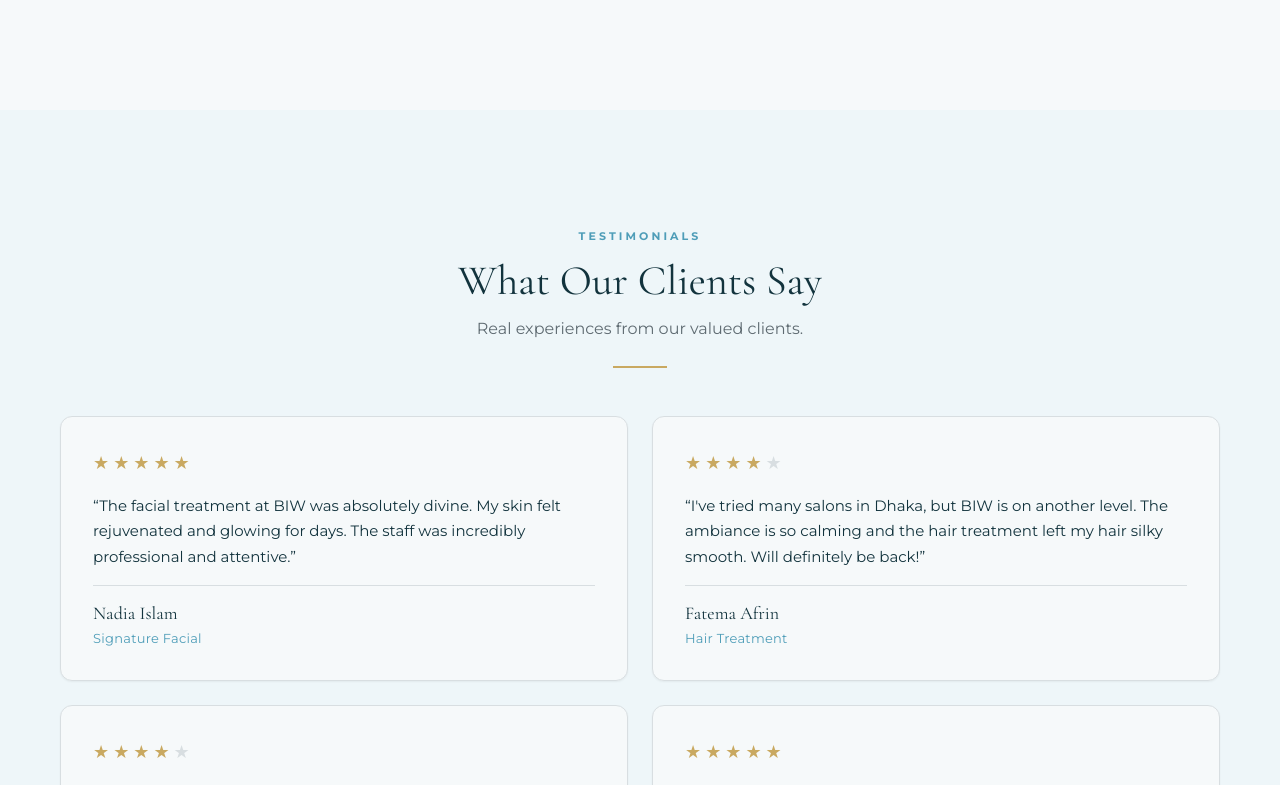
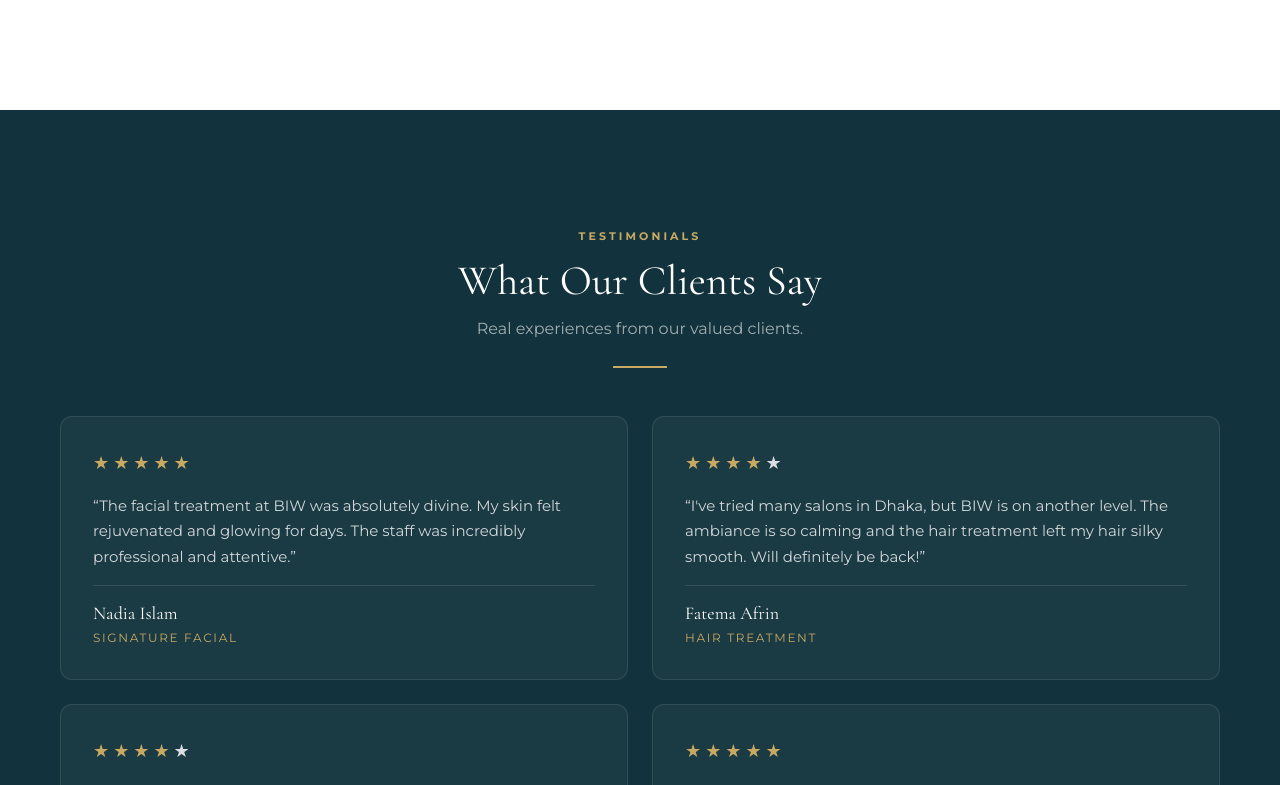
Before and after one commit to Zhovon/BIW-sfy-prototype, a Next.js app: page / in a window 1280 px wide. Shown: the part 2775-3560 px from the top of the page. Built offline with nearby package versions, Linux system fonts and the light colour scheme; no server answers.

Commit message:
Clinical vibe pass: dark Teal Ink testimonials + closing CTA band, pure-white base, footer logo, tighter rhythm

```diff
--- a/src/app/(store)/page.tsx
+++ b/src/app/(store)/page.tsx
@@ -109,18 +109,18 @@ export default function Home() {
         </div>
       </section>
 
-      {/* TESTIMONIALS */}
-      <section className="section bg-ice">
+      {/* TESTIMONIALS — dark Teal Ink clinical register */}
+      <section className="section section--dark">
         <div className="wrap">
-          <SectionHead kicker="Testimonials" title="What Our Clients Say" subtitle="Real experiences from our valued clients." />
+          <SectionHead kicker="Testimonials" title="What Our Clients Say" subtitle="Real experiences from our valued clients." tone="dark" />
           <div className="mt-12 grid grid-cols-1 gap-6 md:grid-cols-2">
             {testimonials.map((t) => (
-              <figure key={t.name} className="flex flex-col gap-4 rounded-xl border border-line bg-paper p-7 md:p-8 shadow-sm">
+              <figure key={t.name} className="flex flex-col gap-4 rounded-xl border border-white/10 bg-white/[0.04] p-7 md:p-8">
                 <Stars filled={t.stars} />
-                <blockquote className="grow text-[15px] leading-[1.7] text-ink/85">“{t.text}”</blockquote>
-                <figcaption className="flex flex-col gap-0.5 border-t border-line pt-4">
-                  <span className="font-display text-lg leading-[1.3]">{t.name}</span>
-                  <span className="text-[13px] tracking-[0.02em] text-teal">{t.service}</span>
+                <blockquote className="grow text-[15px] leading-[1.7] text-white/80">“{t.text}”</blockquote>
+                <figcaption className="flex flex-col gap-0.5 border-t border-white/10 pt-4">
+                  <span className="font-display text-lg leading-[1.3] text-white">{t.name}</span>
+                  <span className="text-[12px] uppercase tracking-[0.14em] text-gold">{t.service}</span>
                 </figcaption>
               </figure>
             ))}
@@ -152,6 +152,29 @@ export default function Home() {
           </div>
         </div>
       </section>
+
+      {/* CLOSING CTA — dark clinical band, the premium invitation before the footer */}
+      <section className="section section--dark">
+        <div className="wrap text-center">
+          <span className="kicker mb-3">Your Visit</span>
+          <h2 className="font-display text-[30px] leading-[1.1] md:text-[46px] max-w-[18ch] mx-auto">
+            Begin your consultation
+          </h2>
+          <p className="mt-4 text-white/60 max-w-[52ch] mx-auto leading-[1.7]">
+            Tell us about your skin and your goals. Our specialists design a plan
+            held to a clinical standard, tailored to you.
+          </p>
+          <div className="mt-9 flex flex-wrap items-center justify-center gap-4">
+            <Link href="/collections" className="btn btn--gold">Reserve your session</Link>
+            <Link
+              href="https://wa.me/8801806553255"
+              className="btn btn--ghost !border-white/40 !text-white hover:!bg-white/5"
+            >
+              Message on WhatsApp
+            </Link>
+          </div>
+        </div>
+      </section>
     </>
   );
 }
--- a/src/app/globals.css
+++ b/src/app/globals.css
@@ -19,7 +19,7 @@
   --teal: #4E9DB8;
   --ink: #12333D;
   --gold: #C9A961;
-  --paper: #f6f9fa;
+  --paper: #ffffff;
   --muted: #5F6B72;
   --line: #D8DEE1;
 
@@ -56,6 +56,17 @@ h1, h2, h3, .font-display {
    whole page breathes evenly (80px mobile / 112px desktop). */
 .section { padding-top: 5rem; padding-bottom: 5rem; }
 @media (min-width: 768px) { .section { padding-top: 7rem; padding-bottom: 7rem; } }
+
+/* Teal Ink dark register — the clinical, premium surface. White copy, gold as
+   the single jewel. Used on feature sections and the closing CTA band. */
+.section--dark { background: var(--ink); color: #fff; }
+.section--dark .kicker { color: var(--gold); }
+.section--dark h1,
+.section--dark h2,
+.section--dark h3 { color: #fff; }
+
+/* Hairline top-rule in cool teal — a precise, clinical divider between bands. */
+.rule-teal { width: 100%; height: 1px; background: var(--line); border: 0; }
 
 /* eyebrow / kicker — the teal editorial label above every section heading */
 .kicker {
--- a/src/components/Footer.tsx
+++ b/src/components/Footer.tsx
@@ -1,4 +1,5 @@
 import Link from "next/link";
+import Image from "next/image";
 
 const cols = [
   {
@@ -30,14 +31,14 @@ const cols = [
 
 export default function Footer() {
   return (
-    <footer className="mt-24 bg-ink text-white/70">
+    <footer className="bg-ink text-white/70">
       {/* signature gold hairline */}
       <div className="h-0.5 w-full bg-gold" />
 
       <div className="wrap grid gap-10 py-16 sm:grid-cols-2 md:grid-cols-4">
         {/* brand column */}
         <div className="sm:col-span-2 md:col-span-1">
-          <div className="font-display text-2xl font-semibold tracking-[0.06em] text-gold">BIW</div>
+          <Image src="/biw-logo.png" alt="Beauty Intelligent Wellness" width={72} height={72} className="h-16 w-auto object-contain" />
           <p className="mt-4 max-w-[30ch] text-[13px] leading-[1.7] text-white/50">
             Beauty Intelligent Wellness. Bring out your inner beauty, where clinic meets couture.
           </p>
--- a/src/components/SectionHead.tsx
+++ b/src/components/SectionHead.tsx
@@ -1,26 +1,33 @@
 /**
  * Brand section header — the editorial pattern from the guidelines:
  * a teal kicker, a Cormorant display heading, and the signature gold hairline.
- * Centered by default; pass align="left" for asymmetric layouts.
+ * On dark (Teal Ink) sections the kicker turns gold and the subtitle lightens.
  */
 export default function SectionHead({
   kicker,
   title,
   subtitle,
   align = "center",
+  tone = "light",
 }: {
   kicker?: string;
   title: string;
   subtitle?: string;
   align?: "center" | "left";
+  tone?: "light" | "dark";
 }) {
   const centered = align === "center";
+  const dark = tone === "dark";
   return (
     <div className={centered ? "text-center" : "text-left"}>
       {kicker && <span className="kicker mb-3">{kicker}</span>}
       <h2 className="font-display text-[30px] leading-[1.1] md:text-[42px]">{title}</h2>
       {subtitle && (
-        <p className={`mt-3 text-muted leading-[1.6] max-w-[54ch] ${centered ? "mx-auto" : ""}`}>
+        <p
+          className={`mt-3 leading-[1.6] max-w-[54ch] ${centered ? "mx-auto" : ""} ${
+            dark ? "text-white/60" : "text-muted"
+          }`}
+        >
           {subtitle}
         </p>
       )}
```
